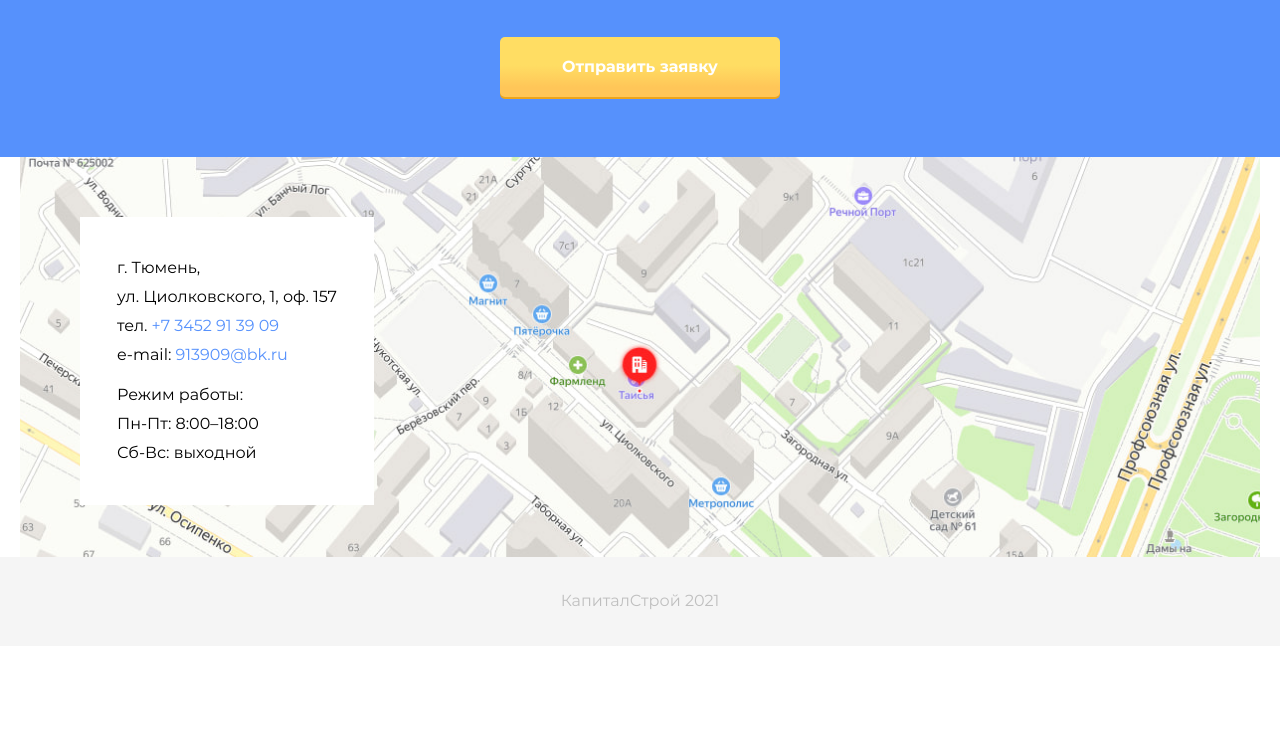
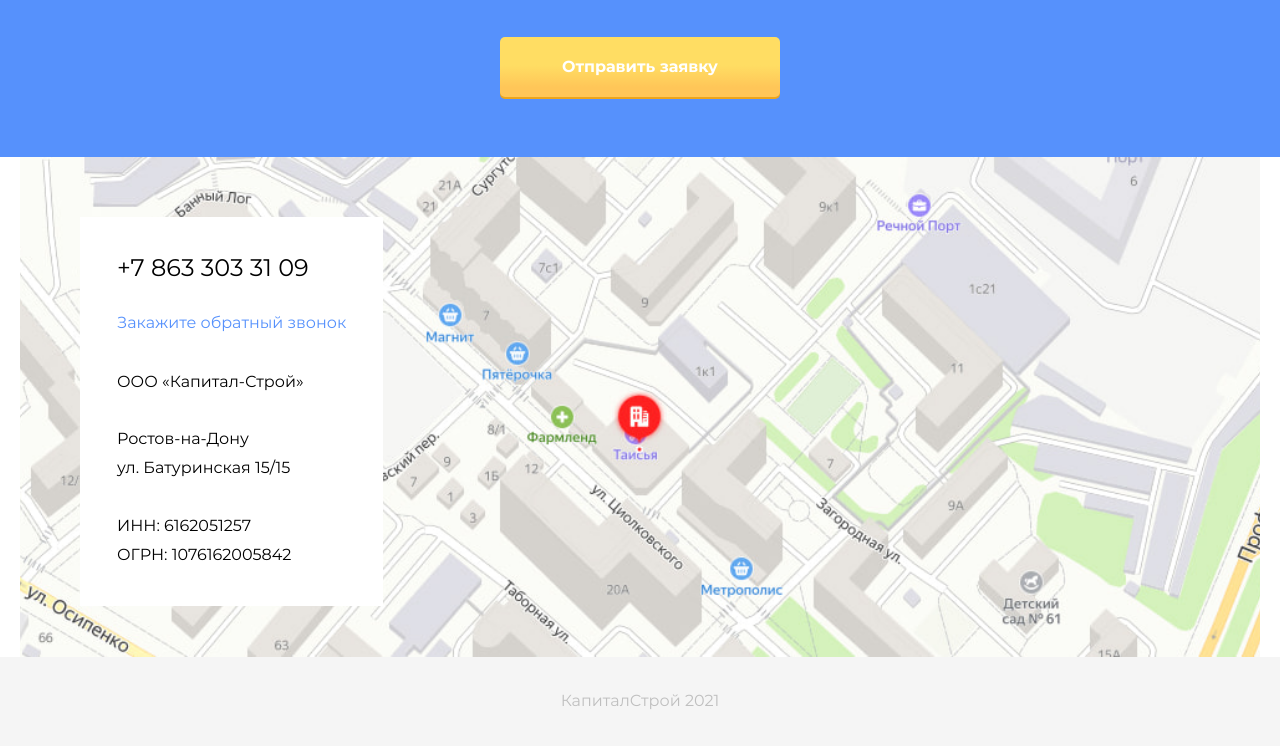
Before and after one commit to ilchenkovladislav/capitalstroy, a website: page src/index.html in a window 1280 px wide. Shown: the part 5451-6197 px from the top of the page. Before the commit the page ends 6097 px from the top, so only its background shows below. Drawn offline with nearby package versions, Linux system fonts and the light colour scheme; files that its build step writes are made by us from their sources.

Commit message:
new info contacts

```diff
--- a/src/index.html
+++ b/src/index.html
@@ -280,16 +280,18 @@
                         <div id="map__yandex" class="map__yandex map__yandex--hidden"></div>
                     </div>
                     <div class="contacts__inner-wrapper">
+                        <a class="contacts__tel" href="tel:+78633033109">+7 863 303 31 09</a>
+                        <button class="contacts__callback" type="button">Закажите обратный звонок</button>
                         <p class="contacts__info">
-                            г. Тюмень,<br>
-                            ул. Циолковского, 1, оф. 157 <br>
-                            тел. <a class="contacts__tel" href="tel:+73452913909">+7 3452 91 39 09</a> <br>
-                            e-mail: <a class="contacts__email" href="email:913909@bk.ru">913909@bk.ru</a>
-                        </p>
-                        <p class="contacts__workinghours">
-                            Режим работы: <br>
-                            Пн-Пт: 8:00–18:00 <br>
-                            Сб-Вс: выходной
+                            ООО «Капитал-Строй»
+                            <br>
+                            <br>
+                            Ростов-на-Дону<br>
+                            ул. Батуринская 15/15
+                            <br>
+                            <br>
+                            ИНН: 6162051257<br>
+                            ОГРН: 1076162005842
                         </p>
                     </div>
                 </div>
--- a/src/scss/blocks/contacts.scss
+++ b/src/scss/blocks/contacts.scss
@@ -17,7 +17,7 @@
 }
 
 .contacts__map {
-    height: 450px;
+    height: 500px;
     width: 100%;
     background-image: url("../img/map.jpg");
     background-size: cover;
@@ -34,22 +34,25 @@
     }
 }
 
-.contacts__info {
-    @media (max-width: 699px) {
-        margin-top: 12px;
-    }
-}
-
-.contacts__workinghours {
-    margin-top: 12px;
-}
-
-.contacts__email, .contacts__tel {
+.contacts__tel {
     text-decoration: none;
-    color: $corporate;
+    display: block;
+    color: $text-black;
+    font-size: 24px;
 
     &:hover {
         text-decoration: underline;
         text-underline-offset: 5px;
     }
 }
+
+.contacts__callback {
+    background-color: transparent;
+    border: none;
+    color: $corporate;
+    margin-top: 30px;
+}
+
+.contacts__info {
+    margin-top: 30px;
+}
--- a/src/scss/blocks/map.scss
+++ b/src/scss/blocks/map.scss
@@ -6,7 +6,7 @@
 
 .map__img {
     width: 100%;
-    height: 400px;
+    height: 500px;
     object-fit: cover;
     display: block;
 
@@ -16,7 +16,7 @@
 }
 
 .map__yandex {
-    height: 400px;
+    height: 500px;
 
     &--hidden {
         height: 0;
```
